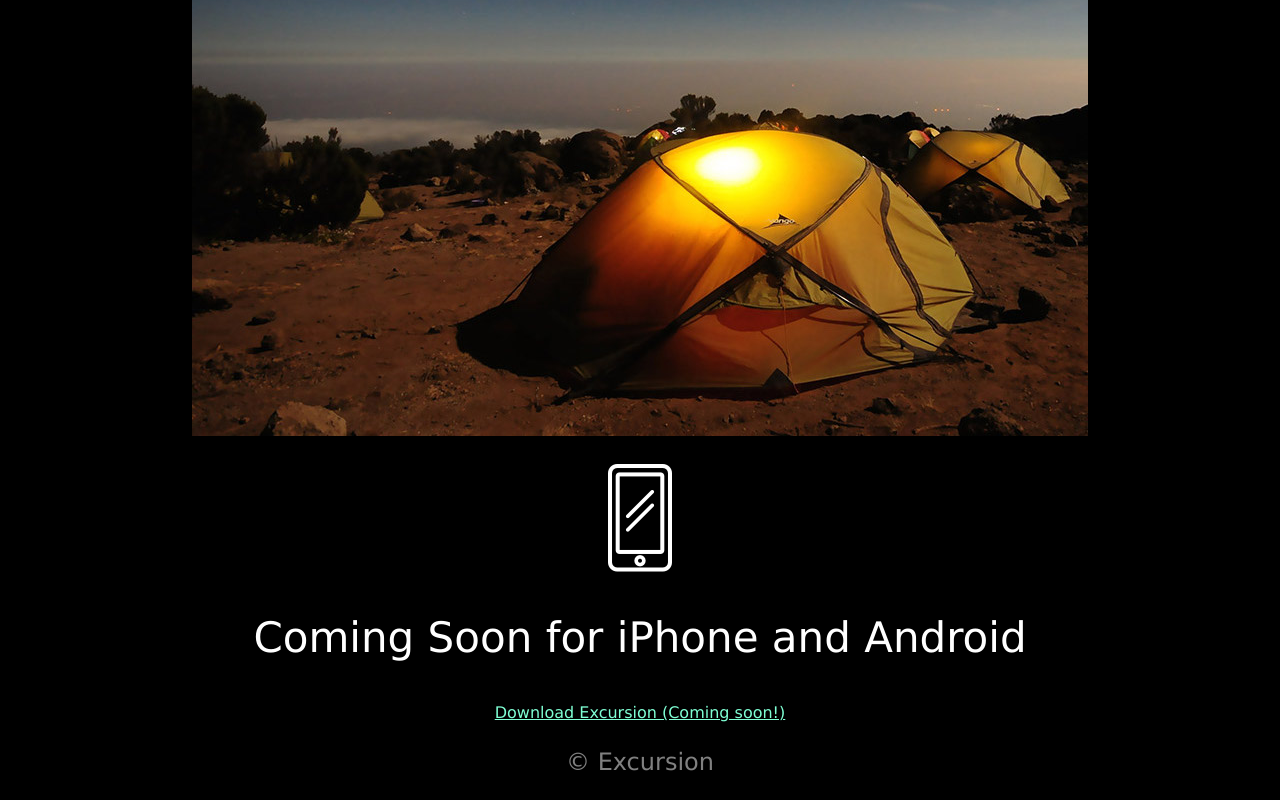
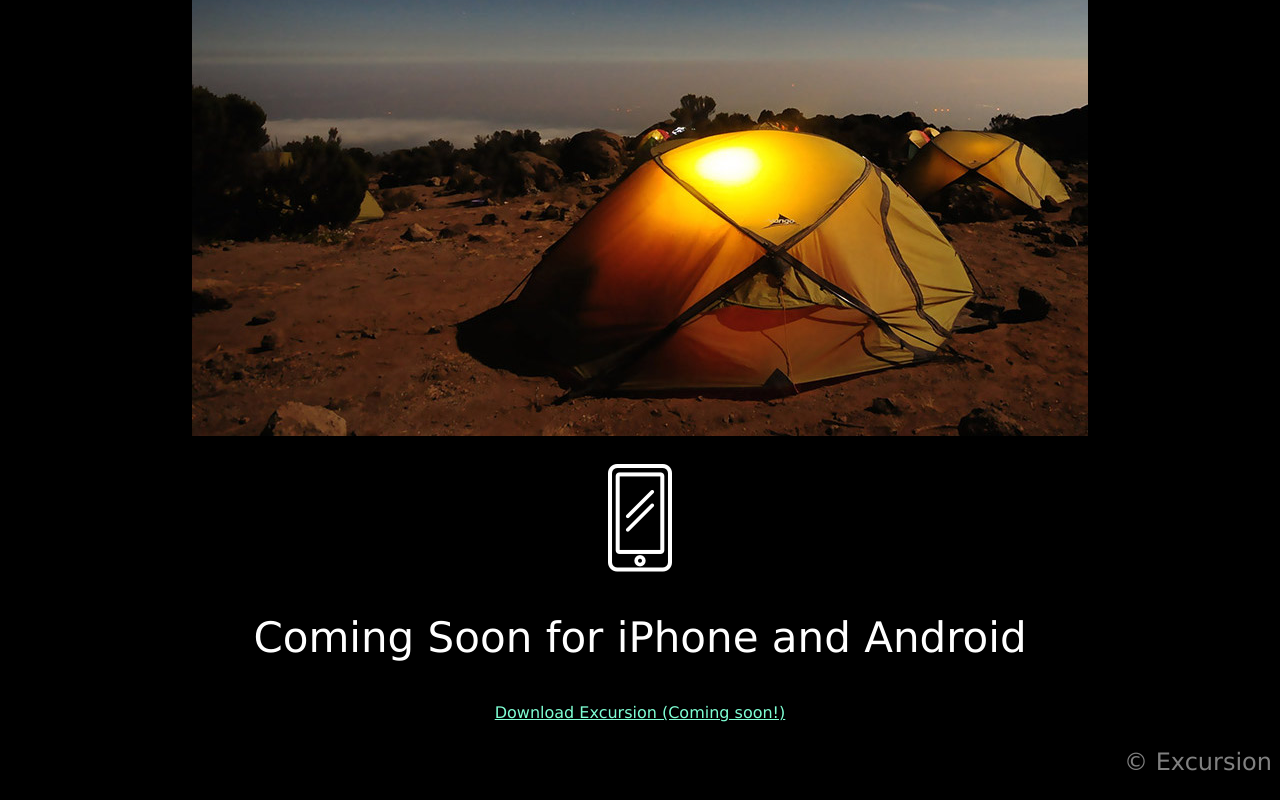
Before and after one commit to kimbalilly/excursion, a plain HTML site: page index.html in a window 1280 px wide. Shown: the part 651-1451 px from the top of the page. Drawn offline with Linux system fonts and the light colour scheme.

Commit message:
Updates to stylesheet - footer

```diff
--- a/resources/css/style.css
+++ b/resources/css/style.css
@@ -14,12 +14,17 @@ h2 {
   font-weight: 300;
 }
 
+p {
+ font-size: 24px;
+ color: gray;
+}
+
 .cta {
  font-size: 16px;
  color: aquamarine;
 }
 
-p {
- font-size: 24px;
- color: gray;
+.footer {
+  text-align: right;
+  color: gray;
 }
```
